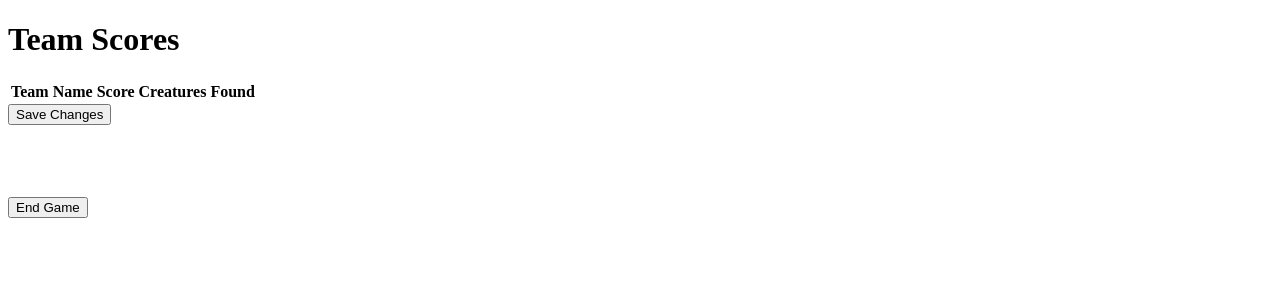
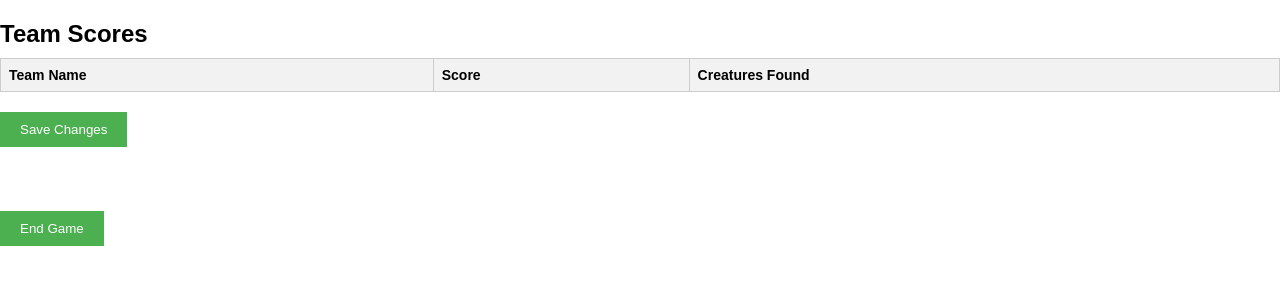
Before and after one commit to Thorpy/BioBlitz, a plain HTML site: page bioblitz-game/static/admin.html in a window 1280 px wide. Drawn offline with Linux system fonts and the light colour scheme; no server answers.

Commit message:
Update admin.html
some basic CSS so the admin page doesn't look gross

```diff
--- a/bioblitz-game/static/admin.html
+++ b/bioblitz-game/static/admin.html
@@ -3,6 +3,50 @@
 <head>
 	<meta name="viewport" content="width=device-width, initial-scale=1.0">
 	<title>Admin Page</title>
+	    <style>
+        body {
+            font-family: Arial, sans-serif;
+            font-size: 14px;
+            margin: 0;
+        }
+        h1 {
+            font-size: 24px;
+            font-weight: bold;
+            margin: 20px 0 10px;
+        }
+        table {
+            border-collapse: collapse;
+            margin-bottom: 20px;
+            width: 100%;
+        }
+        th, td {
+            border: 1px solid #ccc;
+            padding: 8px;
+            text-align: left;
+        }
+        th {
+            background-color: #f2f2f2;
+            font-weight: bold;
+        }
+        input[type="text"] {
+            border: 1px solid #ccc;
+            padding: 6px;
+            width: 100%;
+        }
+        select {
+            width: 100%;
+        }
+        button {
+            background-color: #4CAF50;
+            border: none;
+            color: white;
+            cursor: pointer;
+            padding: 10px 20px;
+        }
+        button:hover {
+            background-color: #3e8e41;
+        }
+    </style>
 </head>
 <body>
 	<h1>Team Scores</h1>
```
